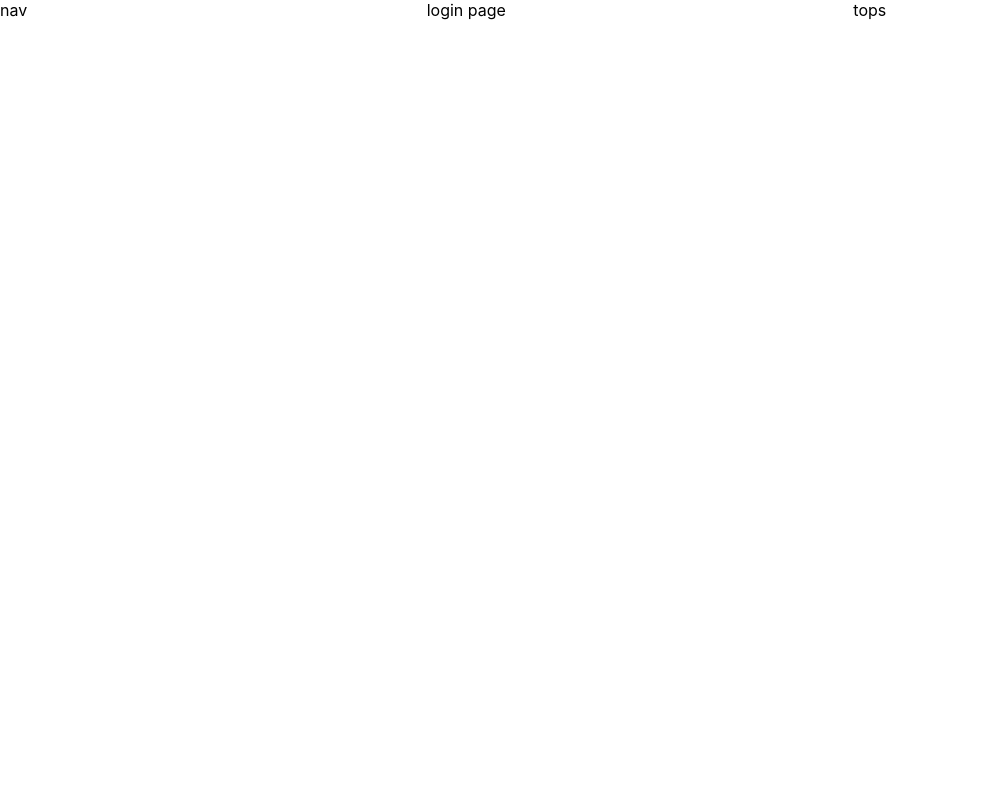
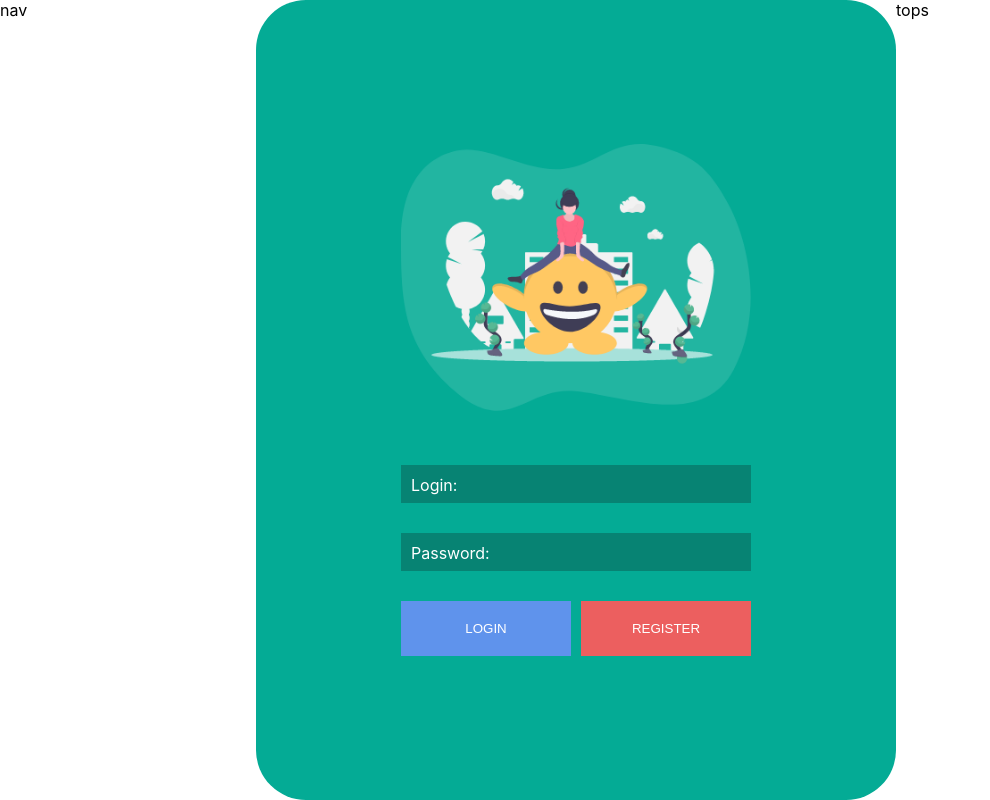
Before and after one commit to xopyip/pickemoji_frontend, a React (Create React App) app: page / in a window 1280 px wide. Shown: the whole page, without its empty margins (0-990 px from the left). Built offline with nearby package versions, Linux system fonts and the light colour scheme.

Commit message:
login page design

```diff
--- a/package.json
+++ b/package.json
@@ -4,6 +4,7 @@
   "private": true,
   "dependencies": {
     "@apollo/client": "^3.0.2",
+    "@reduxjs/toolkit": "^1.4.0",
     "@testing-library/jest-dom": "^4.2.4",
     "@testing-library/react": "^9.3.2",
     "@testing-library/user-event": "^7.1.2",
@@ -17,6 +18,7 @@
     "graphql": "^15.3.0",
     "react": "^16.13.1",
     "react-dom": "^16.13.1",
+    "react-redux": "^7.2.0",
     "react-router-dom": "^5.2.0",
     "react-scripts": "3.4.1",
     "styled-components": "^5.1.1",
--- a/src/App.tsx
+++ b/src/App.tsx
@@ -13,19 +13,26 @@ import LoginPage from "./pages/Login";
 
 const StyledApp = styled.div`
   display: grid;
-  grid-template-columns: 1fr 1fr 1fr;
+  grid-template-columns: 2fr 5fr 3fr;
+  height: 100%;
 `;
+
+const Main = styled.main`
+  background: #04AB95;
+  border-radius: 50px;
+  padding: 50px;
+`
 
 function App() {
   return (
     <Router>
       <StyledApp>
         <Navigation/>
-        <main>
+        <Main>
           <Switch>
             <Route path={"/"} exact component={LoginPage}/>
           </Switch>
-        </main>
+        </Main>
         <Tops/>
       </StyledApp>
     </Router>
--- a/src/index.css
+++ b/src/index.css
@@ -6,6 +6,9 @@ body {
   -webkit-font-smoothing: antialiased;
   -moz-osx-font-smoothing: grayscale;
 }
+html, body, #root{
+  height: 100%;
+}
 
 code {
   font-family: source-code-pro, Menlo, Monaco, Consolas, 'Courier New',
--- a/src/pages/Login.tsx
+++ b/src/pages/Login.tsx
@@ -1,8 +1,95 @@
+import React, {ChangeEvent, useCallback, useState} from 'react';
+import loginImg from "../assets/login_bg.png";
+import styled from "styled-components";
+import {Link} from "react-router-dom";
 
-import React from 'react';
+const StyledLoginPage = styled.div`
+  display: grid;
+  height: 100%;
+  place-items: center;
+  img{
+    width: 350px;
+  }
+  form{
+    margin-top: 50px;
+    width: 350px;
+  }
+`
 
-function LoginPage(){
-  return <div>login page</div>
+const FormContainer = styled.div`
+  width: 100%;
+  position: relative;
+  margin-bottom: 30px;
+  input{
+    width: 100%;
+    display: block;
+    background: #078373;
+    color: #fff;
+    border: 0;
+    padding: 10px;
+    box-sizing: border-box;
+    font-size: 16px;
+  }
+  input:focus ~ label, input:valid ~ label{
+    top: -25px;
+
+    left: 0;
+  }
+  label{
+    position: absolute;
+    color: #ffffff;
+    top: 10px;
+    left: 10px;
+    font-size: 16px;
+    transition: all 0.5s ease-in-out;
+  }
+`
+
+const ButtonGroup = styled.div`
+  display: grid;
+  grid-template-columns: 1fr 1fr;
+  grid-column-gap: 10px;
+  button{
+    background: #5F93EC;
+    color: #ffffff;
+    text-transform: uppercase;
+    border: 0;
+    padding: 20px;
+    box-sizing: border-box;
+    cursor: pointer;
+    &:nth-of-type(2){
+      background: #EC5F5F;
+    }
+  }
+`
+
+function LoginPage() {
+  let [login, setLogin] = useState("");
+  let [password, setPassword] = useState("");
+  let onLoginChange = useCallback((e: ChangeEvent<HTMLInputElement>) => setLogin(e.target.value), []);
+  let onPasswordChange = useCallback((e: ChangeEvent<HTMLInputElement>) => setPassword(e.target.value), []);
+  return (
+    <StyledLoginPage>
+      <div>
+        <img src={loginImg} alt={""}/>
+        <form autoComplete={"off"}>
+          <FormContainer>
+            <input type={"text"} id={"loginInput"} autoComplete={"off"} required={true} value={login} onChange={onLoginChange}/>
+            <label htmlFor={"loginInput"}>Login:</label>
+          </FormContainer>
+          <FormContainer>
+            <input type={"password"} id={"passwordInput"} autoComplete="new-password" required={true} value={password} onChange={onPasswordChange}/>
+            <label htmlFor={"passwordInput"}>Password:</label>
+          </FormContainer>
+          <ButtonGroup>
+            <button>Login</button>
+            <button>Register</button>
+          </ButtonGroup>
+
+        </form>
+      </div>
+    </StyledLoginPage>
+  )
 }
 
 export default LoginPage;
```
Also changed, not shown: src/assets/login_bg.png (added), 1 other file (tests, documents, lock files or other folders).
